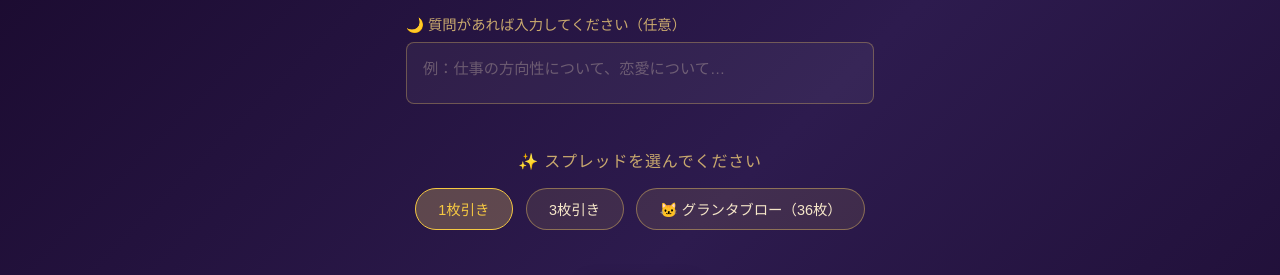
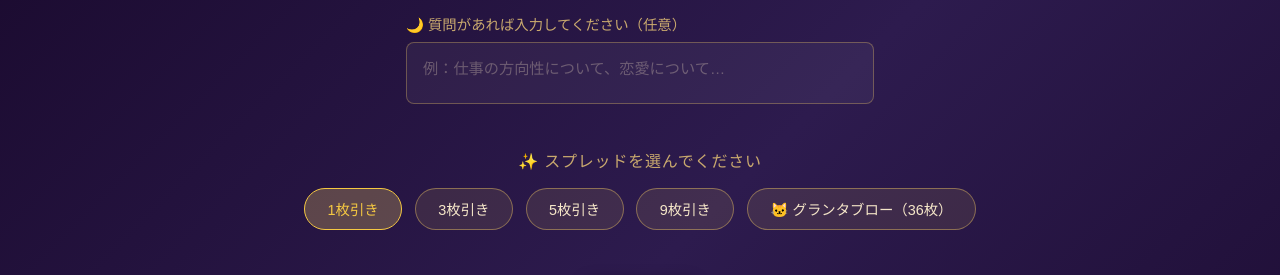
Before and after one commit to maemaekaachan-beep/neko-lenormand-app, a plain HTML site: page index.html in a window 1280 px wide. Shown: the part 116-391 px from the top of the page. Drawn offline with Linux system fonts and the light colour scheme.

Commit message:
Add 5 and 9 card spreads

```diff
--- a/index.html
+++ b/index.html
@@ -356,6 +356,8 @@
   <div class="spread-buttons">
     <button class="spread-btn active" data-spread="1">1枚引き</button>
     <button class="spread-btn" data-spread="3">3枚引き</button>
+        <button class="spread-btn" data-spread="5">5枚引き</button>
+        <button class="spread-btn" data-spread="9">9枚引き</button>
         <button class="spread-btn" data-spread="36">🐱 グランタブロー（36枚）</button>
   </div>
 </div>
```
